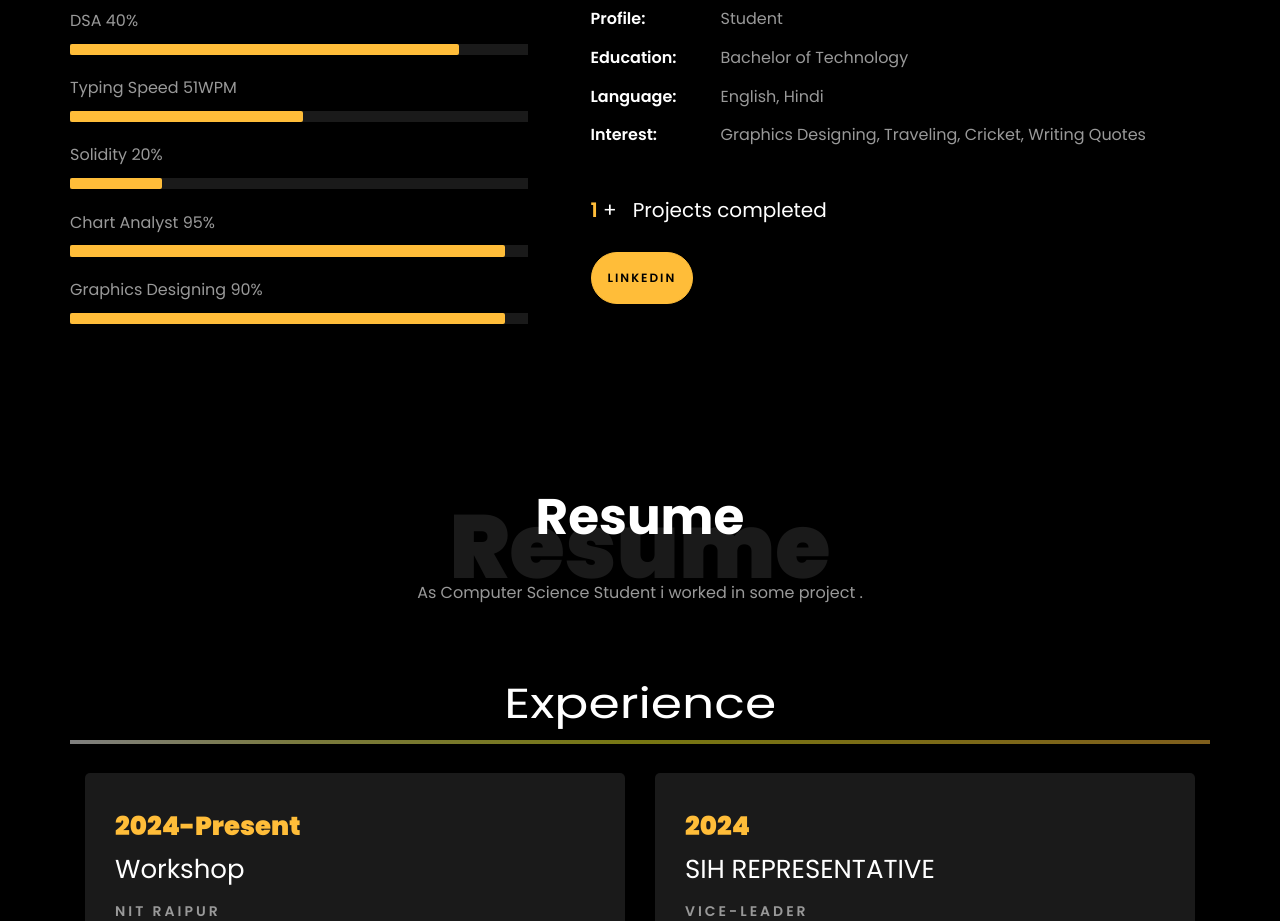
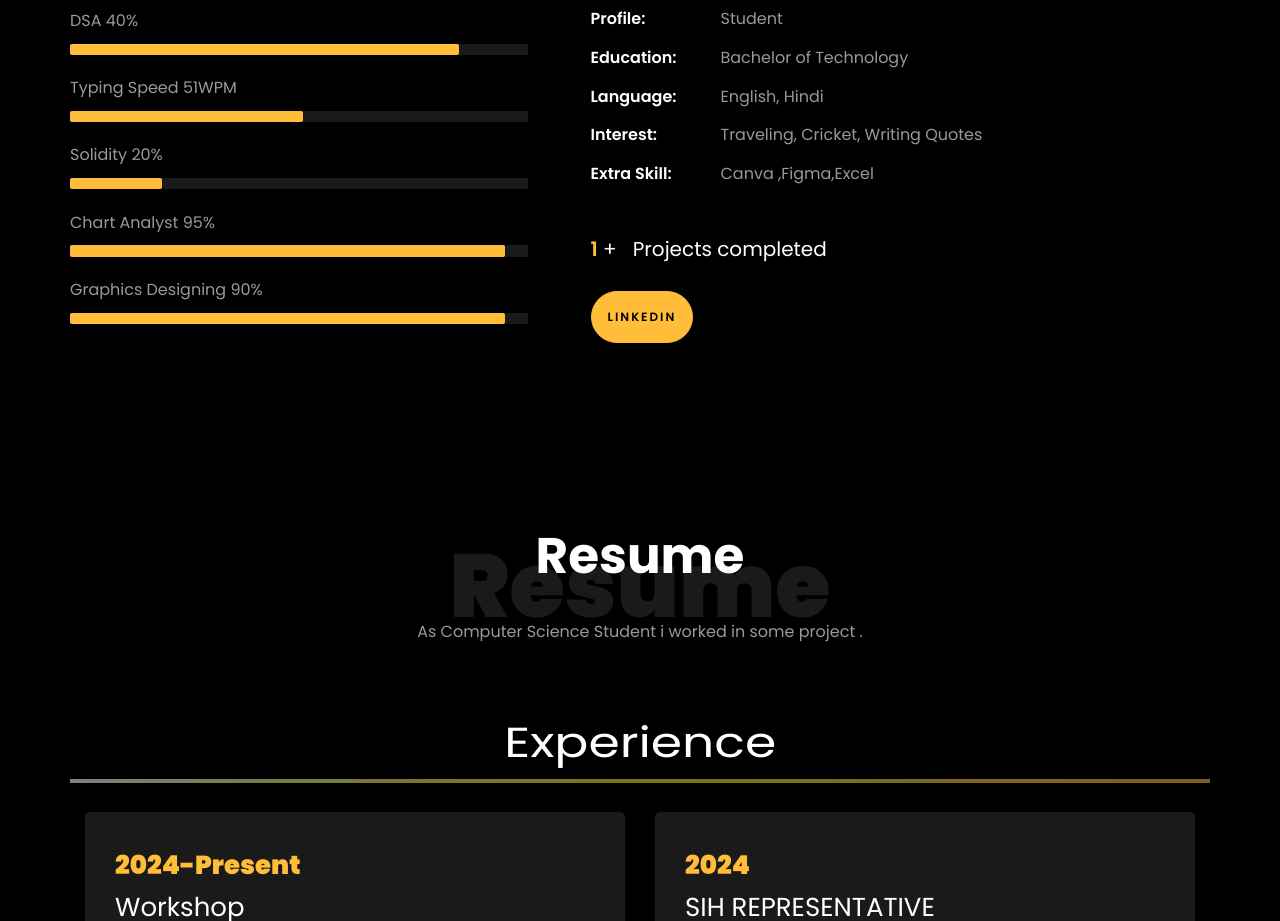
Before and after one commit to Ujjval89-coder/ujjval89-coder.github.io, a plain HTML site: page index.html in a window 1280 px wide. Shown: the part 1140-2061 px from the top of the page. Drawn offline with Linux system fonts and the light colour scheme; files whose address does not match are found by name.

Commit message:
Update index.html

```diff
--- a/index.html
+++ b/index.html
@@ -283,7 +283,8 @@
 									<li class="d-flex"><span>Language:</span> <span>English, Hindi</span></li>
 
 
-									<li class="d-flex"><span>Interest:</span> <span> Graphics Designing, Traveling, Cricket, Writing Quotes</span></li>
+									<li class="d-flex"><span>Interest:</span> <span> Traveling, Cricket, Writing Quotes</span></li>
+									<li class="d-flex"><span>Extra Skill:</span> <span>Canva ,Figma,Excel </span></li>
 
 								</ul>
 							</div>
```
